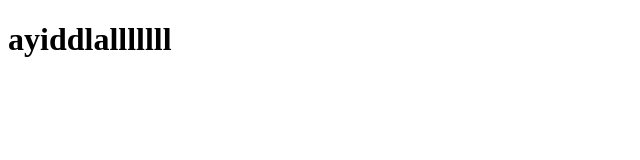
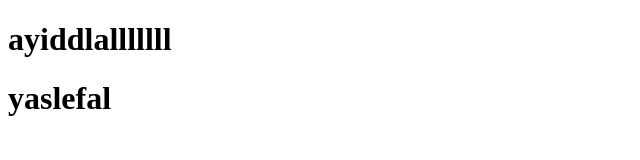
Before and after one commit to kiflomhailu/nice-, a plain HTML site: page index.html in a window 1280 px wide. Shown: the whole page, without its empty margins (0-640 px from the left). Drawn offline with Linux system fonts and the light colour scheme.

Commit message:
updated is that working

```diff
--- a/index.html
+++ b/index.html
@@ -8,5 +8,7 @@
 </head>
 <body>
     <h1>ayiddlalllllll</h1>
+    <h1>yaslefal</h1>
+
 </body>
 </html>
```
